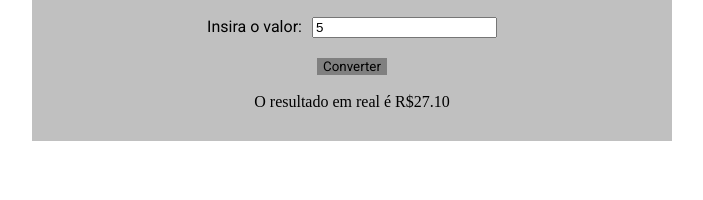
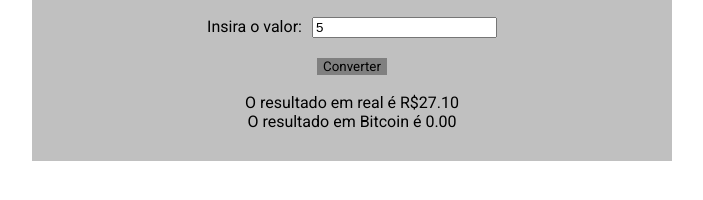
Before and after one commit to UaynaNimtz/conversor, a plain HTML site: page index.html in a window 1280 px wide. Both pictures are taken after typing "5" into the empty fields and a click on the button "Converter". Shown: the part 112-312 px from the top of the page, without its empty margins (288-991 px from the left). Drawn offline with Linux system fonts and the light colour scheme.

Commit message:
Add files via upload

```diff
--- a/css/style.css
+++ b/css/style.css
@@ -42,7 +42,7 @@
 	border: 0;
 }
 
-.valorConvertido{
+.resultado{
 	font-size: 16px;
 	font-family: 'Roboto', sans-serif
 }
--- a/index.html
+++ b/index.html
@@ -35,7 +35,13 @@
 		<br>
 		<br>
 
-		<span id="valorConvertido"> </span>
+		<div class="resultado">
+			<span id="valorConvertido"> </span>
+
+			<br>
+
+			<span id="valorBitcoin"> </span>
+		</div>
 	</main>
 </body>
 </html>
--- a/js/app.js
+++ b/js/app.js
@@ -19,4 +19,9 @@
 	// console.log(valorEmReal)
 
 	document.querySelector("#valorConvertido").innerHTML = "O resultado em real é R$" + valorEmReal.toFixed(2)
+
+	/** CALCULAR BITCOIN */
+
+	let bitcoin = valorEmReal / 225857.44
+	document.querySelector("#valorBitcoin").innerHTML = "O resultado em Bitcoin é " + bitcoin.toFixed(2)
 }
```
